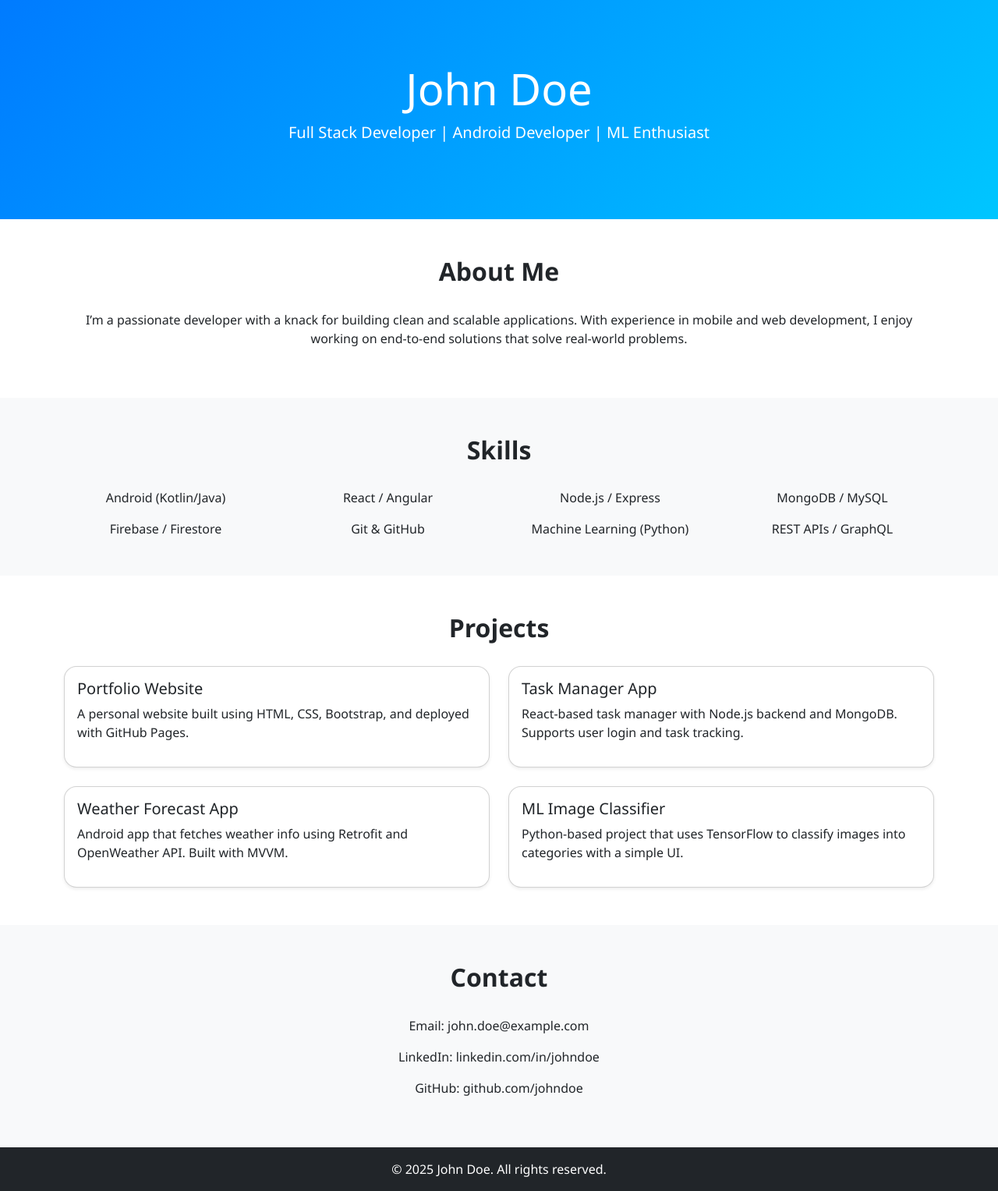
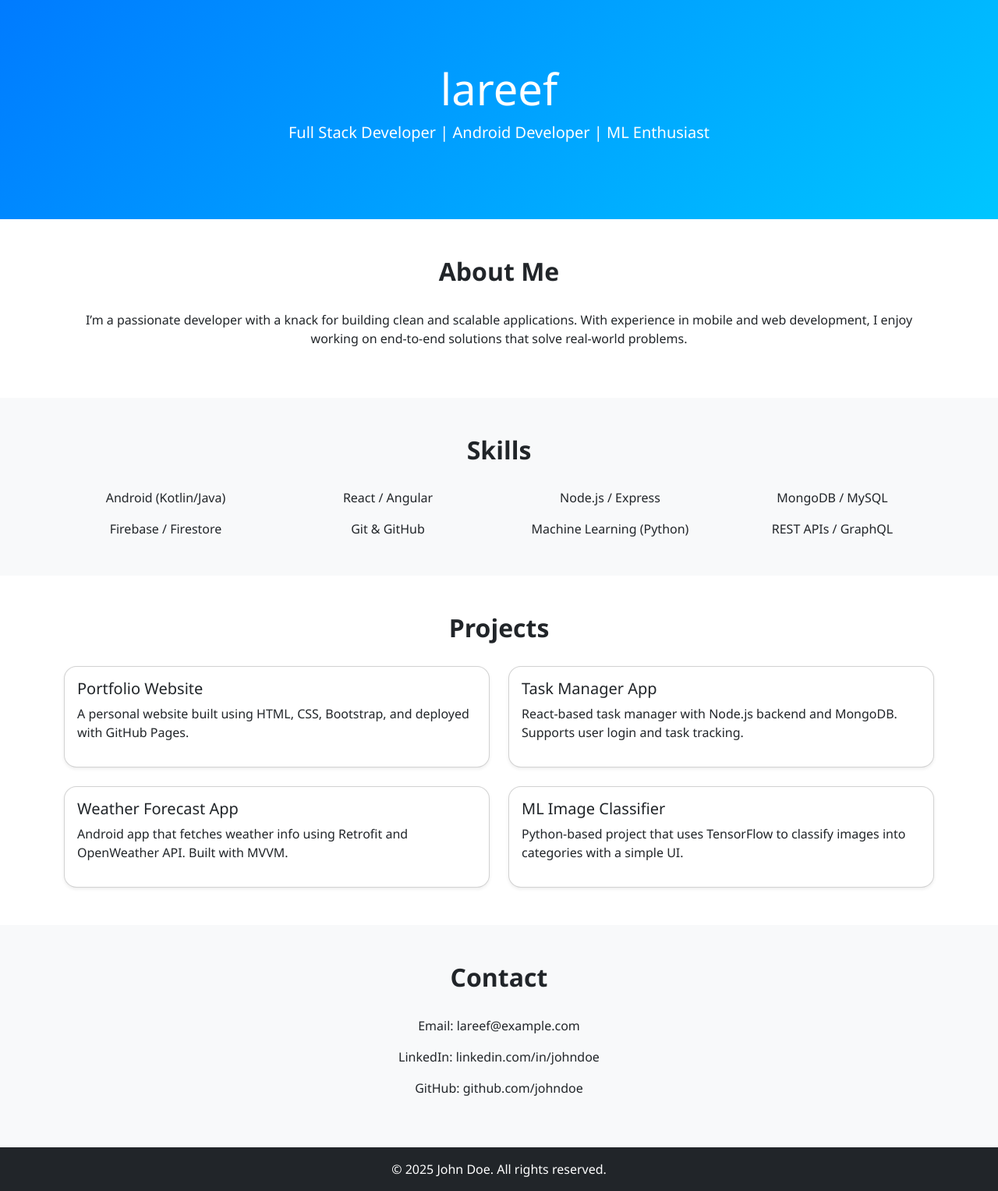
Before and after one commit to lareef-18/Potrfolio, a plain HTML site: page index.html in a window 1280 px wide. Shown: the whole page at 78% size. Drawn offline with nearby package versions, Linux system fonts and the light colour scheme.

Commit message:
Update index.html

```diff
--- a/index.html
+++ b/index.html
@@ -29,7 +29,7 @@
   <!-- Hero Section -->
   <section class="hero">
     <div class="container">
-      <h1 class="display-4">John Doe</h1>
+      <h1 class="display-4">lareef</h1>
       <p class="lead">Full Stack Developer | Android Developer | ML Enthusiast</p>
     </div>
   </section>
@@ -101,7 +101,7 @@
   <section class="py-5 bg-light">
     <div class="container text-center">
       <h2 class="section-title">Contact</h2>
-      <p>Email: john.doe@example.com</p>
+      <p>Email: lareef@example.com</p>
       <p>LinkedIn: linkedin.com/in/johndoe</p>
       <p>GitHub: github.com/johndoe</p>
     </div>
```
